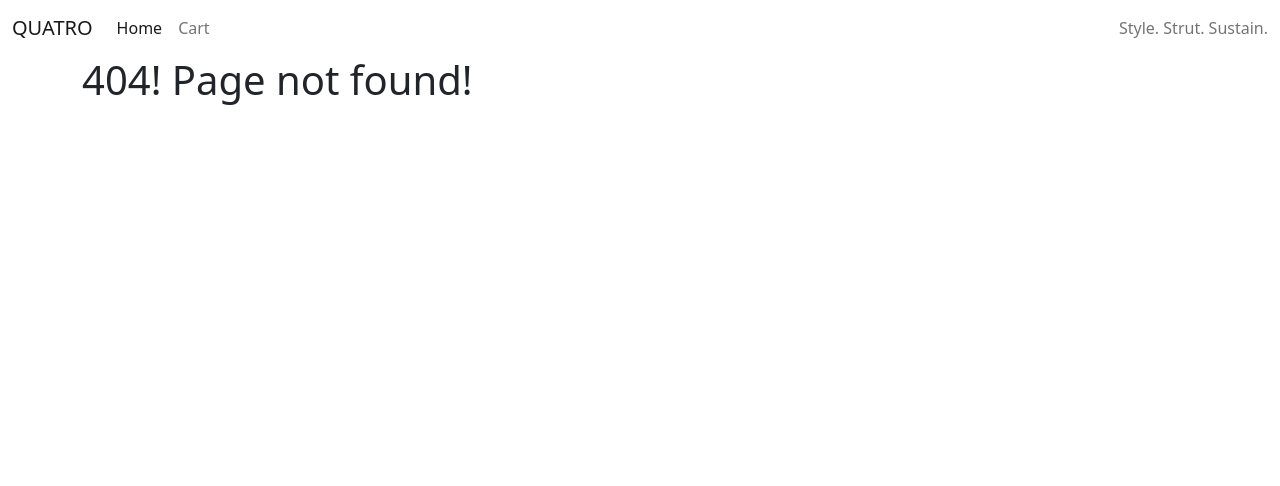
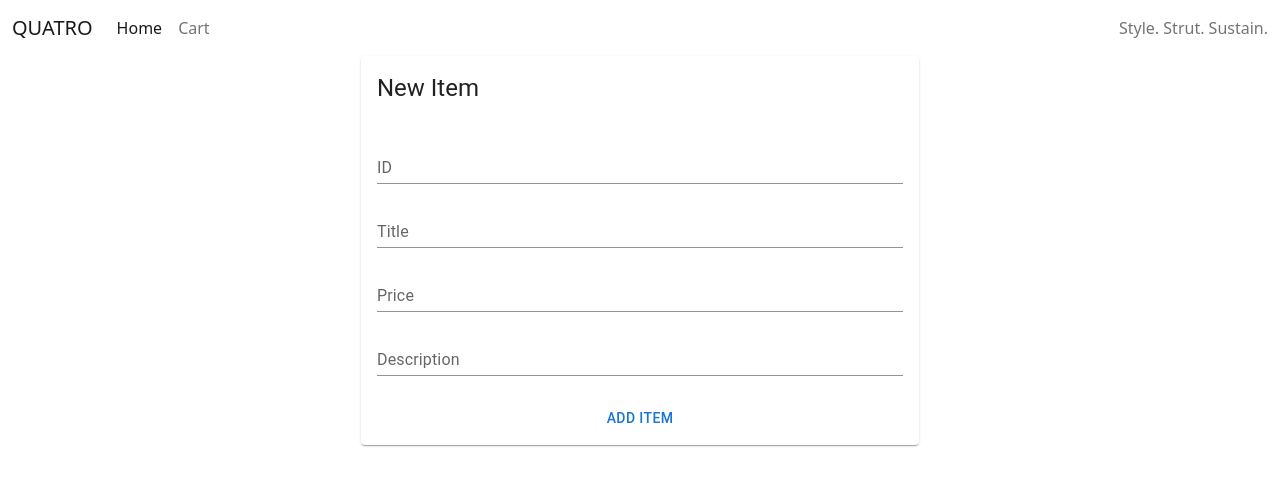
Before and after one commit to Christian-Aerone/basic-e-comm, a React (Create React App) app: page /newItem in a window 1280 px wide. Before the commit this address had no page. Shown: the top 486 px of the page. Built offline with nearby package versions, Linux system fonts and the light colour scheme.

Commit message:
Add Item fix v1

```diff
--- a/src/App.js
+++ b/src/App.js
@@ -108,7 +108,7 @@ function App() {
               />
             }
           />
-          {/* <Route path="/newItem" element={<AddItem />} /> */}
+          <Route path="/newItem" element={<AddItem />} />
           <Route path="*" element={<NotFound />} />
         </Routes>
       </div>
--- a/src/components/AddItem.jsx
+++ b/src/components/AddItem.jsx
@@ -1,171 +1,145 @@
-// import React, { useState } from "react";
-// import {
-//   Button,
-//   Card,
-//   CardActions,
-//   CardContent,
-//   CardHeader,
-//   Grid,
-//   TextField,
-// } from "@mui/material";
-// // import Joi from "joi";
-// import { useNavigate } from "react-router-dom";
+import React, { useState } from "react";
+import {
+  Button,
+  Card,
+  CardActions,
+  CardContent,
+  CardHeader,
+  Grid,
+  TextField,
+} from "@mui/material";
+import Joi from "joi";
+import { useNavigate } from "react-router-dom";
 
-// const AddItem = ({ onSubmit, initialValue }) => {
-//   const [form, setForm] = useState(
-//     initialValue || {
-//       name: "",
-//       username: "",
-//       email: "",
-//       phone: "",
-//       address: "",
-//       website: "",
-//     }
-//   );
+const AddItem = ({ onSubmit, initialValue }) => {
+  const [form, setForm] = useState(
+    initialValue || {
+      id: "",
+      title: "",
+      price: "",
+      description: "",
+    }
+  );
 
 //   const schema = Joi.object({
-//     name: Joi.string().min(2).max(100).required(),
-//     username: Joi.string().min(3).max(20).required(),
-//     email: Joi.string()
-//       .email({ minDomainSegments: 2, tlds: { allow: ["com", "net"] } })
-//       .required(),
-//     phone: Joi.string().min(6).max(15).allow("").optional(),
-//     address: Joi.string().min(3).max(500).allow("").optional(),
-//     website: Joi.string().uri().allow("").optional(),
+//     id: Joi.string().min(2).max(100).required(),
+//     title: Joi.string().min(3).max(20).required(),
+//     price: Joi.string().min(3).max(20).required(),
+//     description: Joi.string().min(6).max(500).allow("").optional(),
+
 //   });
-//   const [errors, setErrors] = useState({});
+  const [errors, setErrors] = useState({});
 
-//   const navigate = useNavigate();
+  const navigate = useNavigate();
 
-//   const handleSubmit = (event) => {
-//     event.preventDefault();
-//     onSubmit(form);
-//     navigate("/");
-//   };
+  const handleSubmit = (event) => {
+    event.preventDefault();
+    onSubmit(form);
+    navigate("/");
+  };
 
 //   const handleChange = ({ currentTarget: input }) => {
 //     setForm({
 //       ...form,
-//       [input.name]: input.value,
+//       [input.id]: input.value,
 //     });
 
-//     const { error } = schema
-//       .extract(input.name)
-//       .label(input.name)
-//       .validate(input.value);
+//     // const { error } = schema
+//     //   .extract(input.id)
+//     //   .label(input.id)
+//     //   .validate(input.value);
 
-//     if (error) {
-//       setErrors({ ...errors, [input.name]: error.details[0].message });
-//     } else {
-//       delete errors[input.name];
-//       setErrors(errors);
-//     }
+// //     if (error) {
+// //       setErrors({ ...errors, [input.id]: error.details[0].message });
+// //     } else {
+// //       delete errors[input.id];
+// //       setErrors(errors);
+// //     }
+// //   };
+
+// //   const isFormInvalid = () => {
+// //     const result = schema.validate(form);
+
+// //     console.log(result);
+
+// //     return !!result.error;
+// //     // console.log(result);
 //   };
 
-//   const isFormInvalid = () => {
-//     const result = schema.validate(form);
+  return (
+    <Grid
+      container
+      component="form"
+      justifyContent="center"
+      onSubmit={handleSubmit}
+    >
+      <Grid item xs={6}>
+        <Card>
+          <CardHeader title={`${initialValue ? "Edit" : "New"} Item`} />
+          <CardContent>
+            <Grid container spacing={2}>
+              <Grid item xs={12}>
+                <TextField
+                  name="id"
+                  error={!!errors.id}
+                  helperText={errors.id}
+                //   onChange={handleChange}
+                  value={form.id}
+                  label="ID"
+                  variant="standard"
+                  fullWidth
+                />
+              </Grid>
+              <Grid item xs={12}>
+                <TextField
+                  name="title"
+                  error={!!errors.title}
+                  helperText={errors.title}
+                //   onChange={handleChange}
+                  value={form.title}
+                  label="Title"
+                  variant="standard"
+                  fullWidth
+                />
+              </Grid>
+              <Grid item xs={12}>
+                <TextField
+                  name="price"
+                  error={!!errors.price}
+                  helperText={errors.price}
+                //   onChange={handleChange}
+                  value={form.price}
+                  label="Price"
+                  variant="standard"
+                  fullWidth
+                />
+              </Grid>
+              <Grid item xs={12}>
+                <TextField
+                  name="description"
+                  error={!!errors.description}
+                  helperText={errors.description}
+                //   onChange={handleChange}
+                  value={form.description}
+                  label="Description"
+                  variant="standard"
+                  fullWidth
+                />
+              </Grid>
+            </Grid>
+          </CardContent>
+          <CardActions>
+            {/* <Button disabled={isFormInvalid()} type="submit" fullWidth>
+              Add Item
+            </Button> */}
+            <Button type="submit" fullWidth>
+              Add Item
+            </Button>
+          </CardActions>
+        </Card>
+      </Grid>
+    </Grid>
+  );
+};
 
-//     console.log(result);
-
-//     return !!result.error;
-//     // console.log(result);
-//   };
-
-//   return (
-//     <Grid
-//       container
-//       component="form"
-//       justifyContent="center"
-//       onSubmit={handleSubmit}
-//     >
-//       <Grid item xs={6}>
-//         <Card>
-//           <CardHeader title={`${initialValue ? "Edit" : "Add"} Employee`} />
-//           <CardContent>
-//             <Grid container spacing={2}>
-//               <Grid item xs={12}>
-//                 <TextField
-//                   name="name"
-//                   error={!!errors.name}
-//                   helperText={errors.name}
-//                   onChange={handleChange}
-//                   value={form.name}
-//                   label="Name"
-//                   variant="standard"
-//                   fullWidth
-//                 />
-//               </Grid>
-//               <Grid item xs={12}>
-//                 <TextField
-//                   name="username"
-//                   error={!!errors.username}
-//                   helperText={errors.username}
-//                   onChange={handleChange}
-//                   value={form.username}
-//                   label="Username"
-//                   variant="standard"
-//                   fullWidth
-//                 />
-//               </Grid>
-//               <Grid item xs={12}>
-//                 <TextField
-//                   name="email"
-//                   error={!!errors.email}
-//                   helperText={errors.email}
-//                   onChange={handleChange}
-//                   value={form.email}
-//                   label="Email"
-//                   variant="standard"
-//                   fullWidth
-//                 />
-//               </Grid>
-//               <Grid item xs={12}>
-//                 <TextField
-//                   name="phone"
-//                   error={!!errors.phone}
-//                   helperText={errors.phone}
-//                   onChange={handleChange}
-//                   value={form.phone}
-//                   label="Phone"
-//                   variant="standard"
-//                   fullWidth
-//                 />
-//               </Grid>
-//               <Grid item xs={12}>
-//                 <TextField
-//                   name="address"
-//                   error={!!errors.address}
-//                   helperText={errors.address}
-//                   onChange={handleChange}
-//                   value={form.address}
-//                   label="Address"
-//                   variant="standard"
-//                   fullWidth
-//                 />
-//               </Grid>
-//               <Grid item xs={12}>
-//                 <TextField
-//                   name="website"
-//                   error={!!errors.website}
-//                   helperText={errors.website}
-//                   onChange={handleChange}
-//                   value={form.website}
-//                   label="Website"
-//                   variant="standard"
-//                   fullWidth
-//                 />
-//               </Grid>
-//             </Grid>
-//           </CardContent>
-//           <CardActions>
-//             <Button disabled={isFormInvalid()} type="submit" fullWidth>
-//               Submit
-//             </Button>
-//           </CardActions>
-//         </Card>
-//       </Grid>
-//     </Grid>
-//   );
-// };
-
-// export default AddItem;
+export default AddItem;
--- a/src/components/CartPage.jsx
+++ b/src/components/CartPage.jsx
@@ -1,13 +1,14 @@
 import React, { Component } from "react";
+import { Link } from "react-router-dom";
 
 export default class CartPage extends Component {
   render() {
     console.log("cart page rendered");
     return (
       <>
-        <div className="container text-center">
+        <Link className="container text-center" to="/newItem">
           <button className="btn btn-outline-success ms-4">Add Item</button>
-        </div>
+        </Link>
 
 
       </>
```
